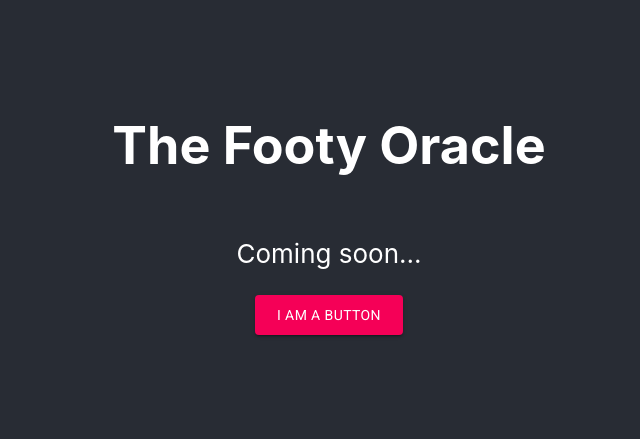
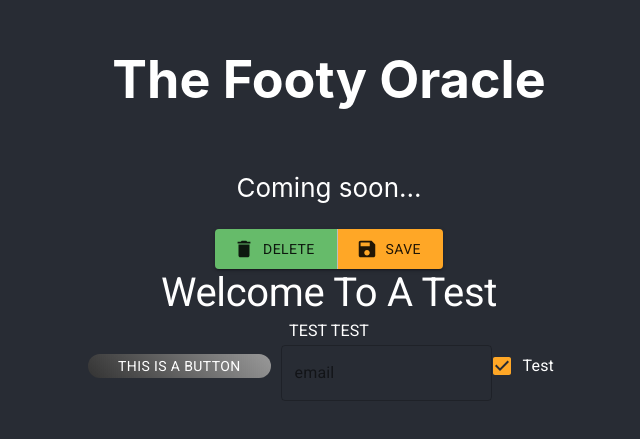
Before and after one commit to duncan0801/boolean-uk-api-final-project, a React (Create React App) app in the folder front-end/: page / in a window 1280 px wide. Shown: the part 193-632 px from the top of the page, without its empty margins (311-951 px from the left). Built offline with nearby package versions, Linux system fonts and the light colour scheme.

Commit message:
saving the practice code

```diff
--- a/front-end/package.json
+++ b/front-end/package.json
@@ -5,6 +5,7 @@
   "dependencies": {
     "@fontsource/roboto": "^4.5.0",
     "@material-ui/core": "^4.12.3",
+    "@material-ui/icons": "^4.11.2",
     "@testing-library/jest-dom": "^5.14.1",
     "@testing-library/react": "^11.2.7",
     "@testing-library/user-event": "^12.8.3",
--- a/front-end/src/App.css
+++ b/front-end/src/App.css
@@ -9,3 +9,7 @@
 	font-size: calc(10px + 2vmin);
 	color: white;
 }
+
+input {
+	color: white !important;
+}
--- a/front-end/src/App.tsx
+++ b/front-end/src/App.tsx
@@ -1,24 +1,116 @@
 import React from "react";
 import "./App.css";
-import { Button } from "@material-ui/core";
+import SaveIcon from "@material-ui/icons/Save";
+import DeleteIcon from "@material-ui/icons/Delete";
+import {
+	ButtonGroup,
+	Button,
+	Checkbox,
+	FormControlLabel,
+	TextField,
+	makeStyles,
+	ThemeProvider,
+	createTheme,
+	Typography,
+} from "@material-ui/core";
+import { orange, green } from "@material-ui/core/colors";
+import { useState } from "react";
+
+const theme = createTheme({
+    typography: {
+        h2: {
+            fontSize: 40,
+        }
+    },
+	palette: {
+		primary: {
+			main: green[400],
+		},
+		secondary: {
+			main: orange[400],
+		},
+	},
+});
+
+const useStyles = makeStyles({
+	root: {
+		background: "linear-gradient(45deg, #333, #999)",
+		border: 0,
+		borderRadius: 15,
+		color: "white",
+		padding: "0 30px",
+		marginRight: "10px",
+	},
+});
+function ButtonStyled() {
+	const classes = useStyles();
+	return <Button className={classes.root}>This is a button</Button>;
+}
+
+function CheckboxExample() {
+	const [checked, setChecked] = useState(true);
+	return (
+		<div>
+			<ThemeProvider theme={theme}>
+				<Typography variant="h2">Welcome To A Test</Typography>
+				<Typography variant="subtitle1" component="div">TEST TEST</Typography>
+				<ButtonStyled />
+				<TextField
+					variant="outlined"
+					color="secondary"
+					type="email"
+					label="email"
+					placeholder="testing@test.com"
+				/>
+				<FormControlLabel
+					control={
+						<Checkbox
+							icon={<DeleteIcon />}
+							checked={checked}
+							onChange={(e) => setChecked(e.target.checked)}
+							inputProps={{
+								"aria-label": "secondary checkbox",
+							}}
+						/>
+					}
+					label="Test"
+				/>
+			</ThemeProvider>
+		</div>
+	);
+}
 
 function App() {
 	return (
 		<div className="App">
 			<h1>The Footy Oracle</h1>
 			<p>Coming soon...</p>
+			<ButtonGroup variant="contained" size="large">
 				<Button
-				variant="contained"
-				color="secondary"
+					startIcon={<DeleteIcon />}
+					color="primary"
 					href="#"
 					onClick={() => alert("hello")}
 					size="large"
 					style={{
-                    fontSize: 14
+						fontSize: 14,
 					}}
 				>
-				I am a Button
+					Delete
 				</Button>
+				<Button
+					startIcon={<SaveIcon />}
+					color="secondary"
+					href="#"
+					onClick={() => alert("hello")}
+					style={{
+						fontSize: 14,
+					}}
+				>
+					Save
+				</Button>
+			</ButtonGroup>
+			<CheckboxExample />
 		</div>
 	);
 }
```
Also changed, not shown: 1 other file (tests, documents, lock files or other folders). Lines whose indentation alone changed are shown as unchanged.
